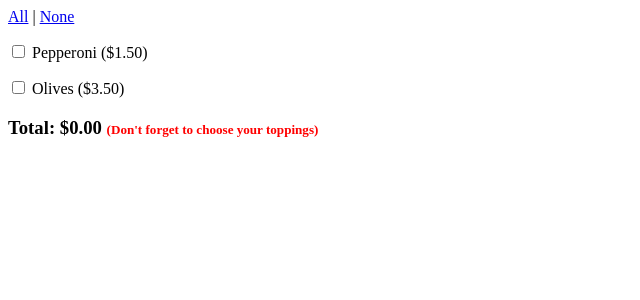
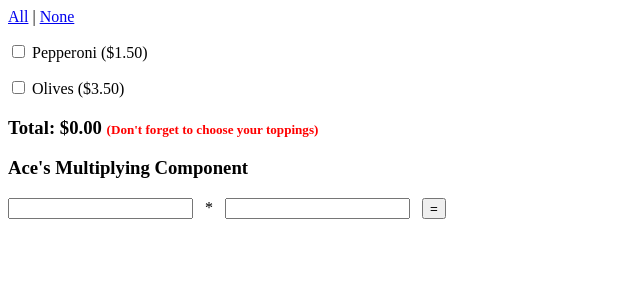
Before and after one commit to tsteelematc/components, an Angular app: page / in a window 1280 px wide. Shown: the top 300 px of the page, without its empty margins (0-640 px from the left). Built offline with nearby package versions, Linux system fonts and the light colour scheme.

Commit message:
Added subtract component. Also implemented the component into my application making it do mulitplication.
Added multiplication component.

```diff
--- a/src/app/app.component.html
+++ b/src/app/app.component.html
@@ -1,3 +1,4 @@
 <div>
   <pizza-toppings></pizza-toppings>
+  <app-tjs-subtract></app-tjs-subtract>
 </div>
--- a/src/app/app.module.ts
+++ b/src/app/app.module.ts
@@ -4,11 +4,13 @@ import { FormsModule } from '@angular/forms';
 
 import { AppComponent } from './app.component';
 import { PizzaComponent } from './pizza/pizza.component';
+import { TjsSubtractComponent } from './tjs-subtract/tjs-subtract.component';
 
 @NgModule({
   declarations: [
     AppComponent,
-    PizzaComponent
+    PizzaComponent,
+    TjsSubtractComponent
   ],
   imports: [
     BrowserModule
--- /dev/null
+++ b/src/app/tjs-subtract/tjs-subtract.component.html
@@ -0,0 +1,10 @@
+<div>
+  <h3>Ace's Multiplying Component</h3>
+  <input type="number" [(ngModel)]='numberOne'>
+  &nbsp; * &nbsp;
+  <input type="number" [(ngModel)]='numberTwo'>
+  &nbsp;
+  <button (click) = 'subtractNumbers()'>=</button>
+  &nbsp;
+  {{answer}}
+</div>
--- /dev/null
+++ b/src/app/tjs-subtract/tjs-subtract.component.ts
@@ -0,0 +1,23 @@
+import { Component, OnInit } from '@angular/core';
+
+@Component({
+  selector: 'app-tjs-subtract',
+  templateUrl: './tjs-subtract.component.html',
+  styleUrls: ['./tjs-subtract.component.css']
+})
+export class TjsSubtractComponent implements OnInit {
+
+  numberOne;
+  numberTwo;
+  answer;
+
+  subtractNumbers =() => {
+    this.answer = this.numberOne * this.numberTwo;
+  }
+
+  constructor() {}
+
+  ngOnInit() {
+  }
+
+}
```
Also changed, not shown: src/app/tjs-subtract/tjs-subtract.component.css (added), 2 other files (tests, documents, lock files or other folders).
